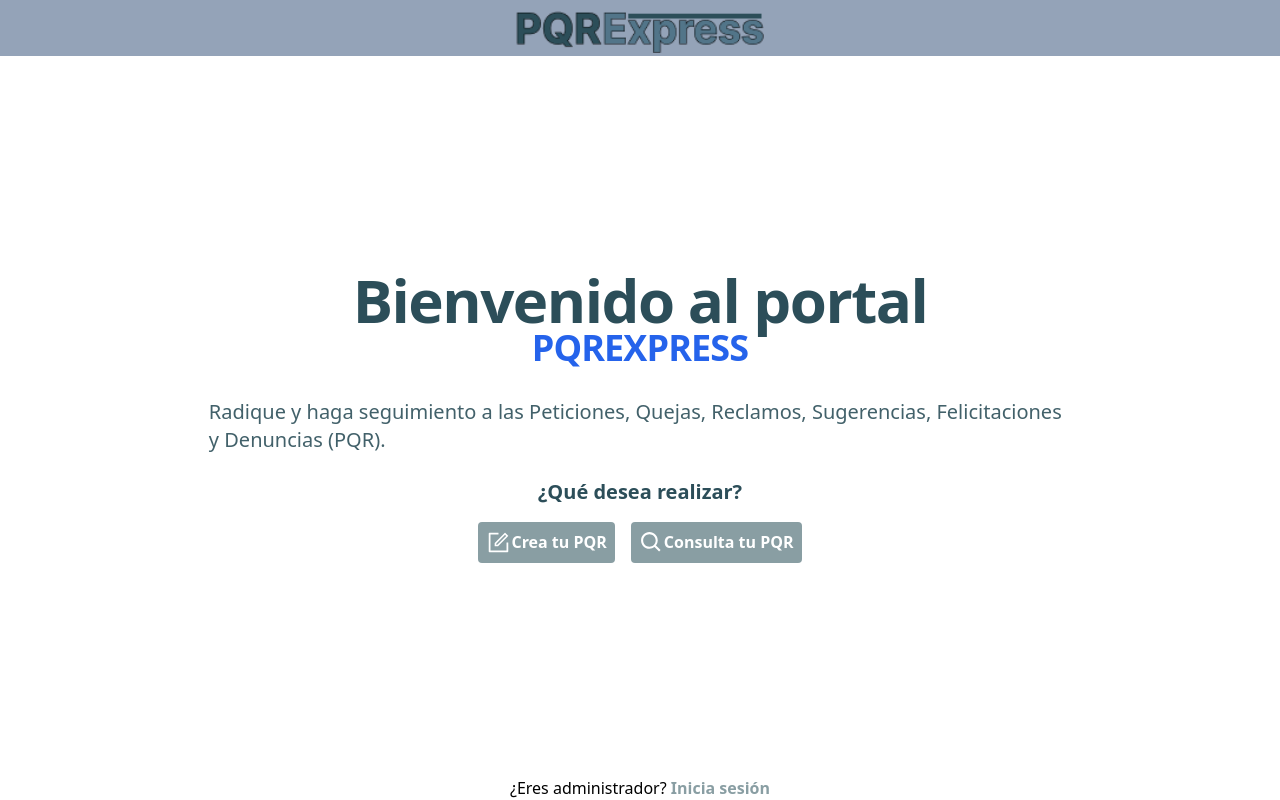
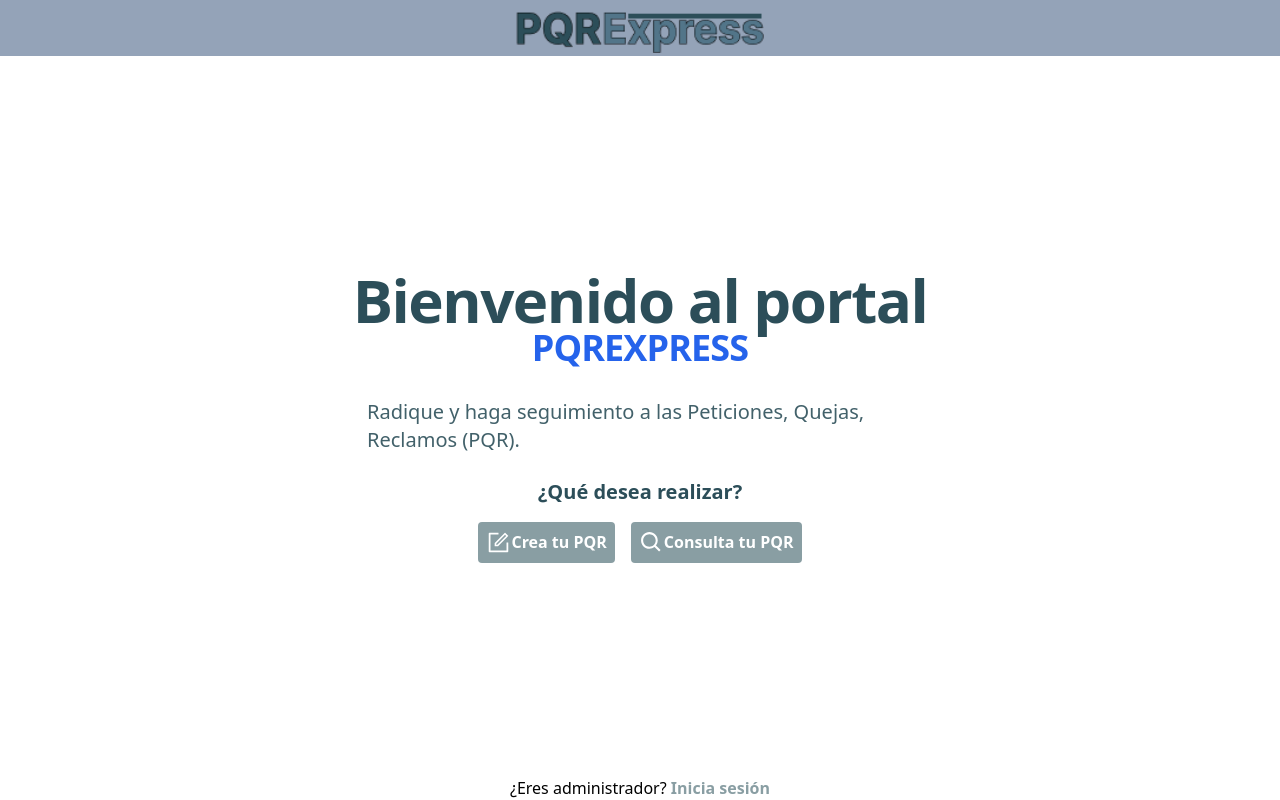
Before and after one commit to BryanBrinez/pqrexpress, a Next.js app: page / in a window 1280 px wide. Built offline with nearby package versions, Linux system fonts and the light colour scheme.

Commit message:
Update page.jsx

```diff
--- a/src/app/page.jsx
+++ b/src/app/page.jsx
@@ -21,8 +21,7 @@ export default function Home() {
 
         <div className="flex flex-col w-5/6 items-center justify-center">
           <p className="text-lg font-normal mt-4  text-colorTwo lg:text-xl ">
-            Radique y haga seguimiento a las Peticiones, Quejas, Reclamos,
-            Sugerencias, Felicitaciones y Denuncias (PQR).
+            Radique y haga seguimiento a las Peticiones, Quejas, Reclamos (PQR).
           </p>
           <p className="text-lg mt-6 text-colorThree font-semibold lg:text-xl">
             ¿Qué desea realizar?
```
